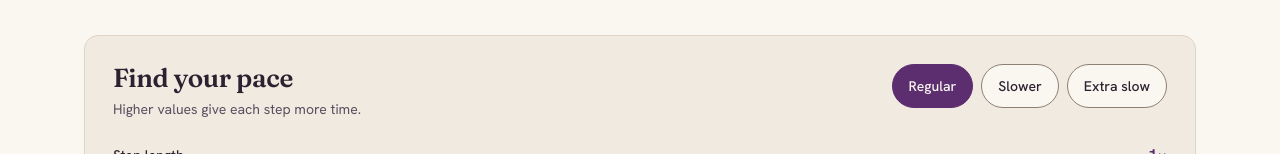
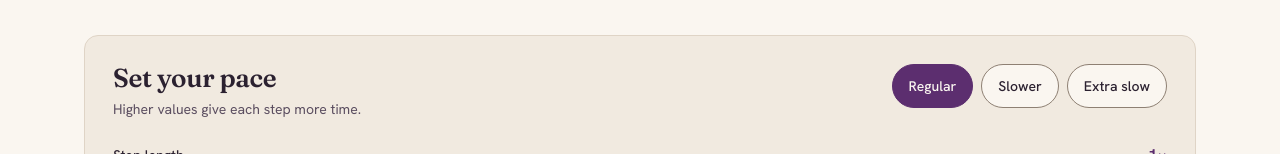
Before and after one commit to ndxtraders/True-Wellness, a Next.js app: page /breathing in a window 1280 px wide. Shown: the part 327-481 px from the top of the page. Built offline with nearby package versions, Linux system fonts and the light colour scheme.

Commit message:
Change heading from 'Find your pace' to 'Set your pace'

```diff
--- a/src/components/BreathingShapes.tsx
+++ b/src/components/BreathingShapes.tsx
@@ -128,7 +128,7 @@ export default function BreathingShapes() {
       <section aria-labelledby="pace-heading" className="rounded-(--radius-card) border border-line bg-surface p-5 sm:p-7">
         <div className="flex flex-wrap items-start justify-between gap-4">
           <div>
-            <h2 id="pace-heading" className="text-h4">Find your pace</h2>
+            <h2 id="pace-heading" className="text-h4">Set your pace</h2>
             <p id="pace-help" className="mt-1 text-small text-ink-muted">Higher values give each step more time.</p>
           </div>
           <div role="group" aria-label="Pace presets" className="flex flex-wrap gap-2">
```
